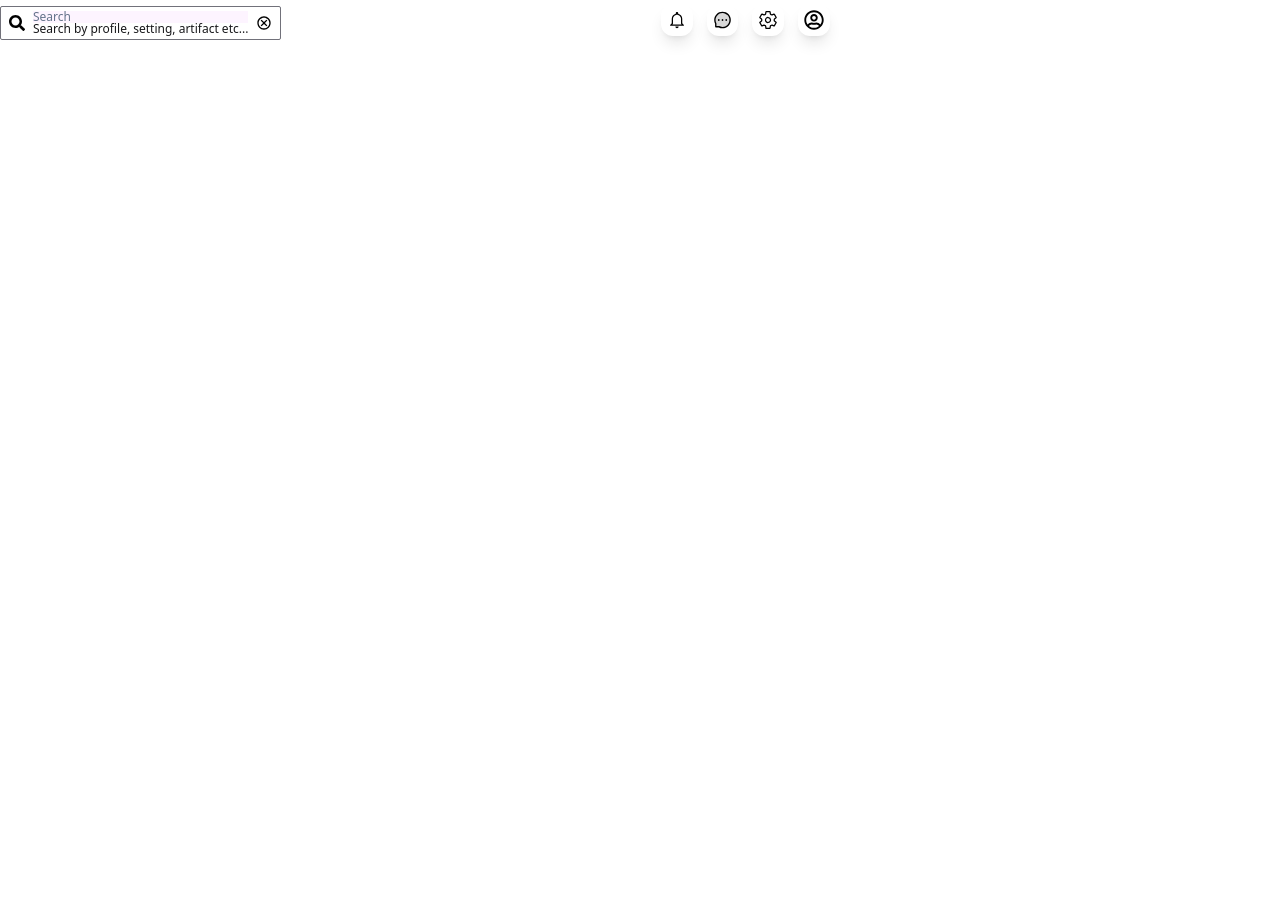
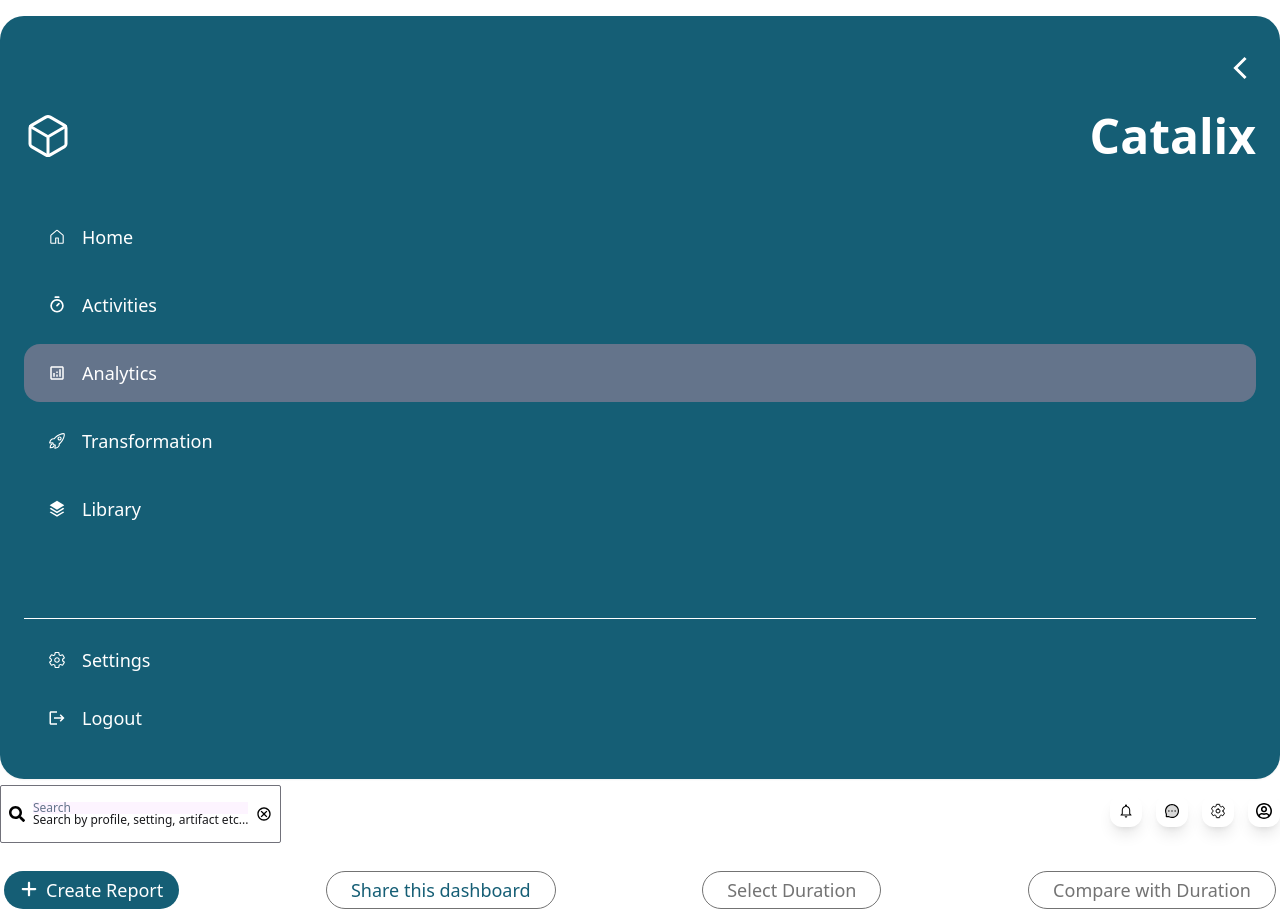
Before and after one commit to omp28/eaze-task, a React (Create React App) app: page / in a window 1280 px wide. Before the commit the page ends 800 px from the top, so only its background shows below. Built offline with nearby package versions, Linux system fonts and the light colour scheme.

Commit message:
feat(UI):dashboard actions

```diff
--- a/src/App.js
+++ b/src/App.js
@@ -6,7 +6,7 @@
 function App() {
   return (
     <div>
-      {/* <Sidebar /> */}
+      <Sidebar />
       <Hero />
     </div>
   );
--- a/src/component/hero.js
+++ b/src/component/hero.js
@@ -1,8 +1,14 @@
 import React from "react";
 import Nav from "./heroSubModule/nav";
+import DashboardActions from "./heroSubModule/DashboardActions";
 
 const hero = () => {
-  return <Nav />;
+  return (
+    <div>
+      <Nav />
+      <DashboardActions />
+    </div>
+  );
 };
 
 export default hero;
--- /dev/null
+++ b/src/component/heroSubModule/DashboardActions.js
@@ -0,0 +1,26 @@
+import * as React from "react";
+import { FaPlus } from "react-icons/fa6";
+
+function DashboardActions() {
+  return (
+    <div className="flex gap-2.5 justify-between px-1 mt-7 text-lg font-medium leading-5 text-center text-neutral-500 max-md:flex-wrap">
+      <div className="flex flex-col justify-center text-white bg-cyan-800 rounded-3xl">
+        <button className="flex gap-2 justify-between px-4 py-2">
+          <FaPlus />
+          <div>Create Report</div>
+        </button>
+      </div>
+      <button className="justify-center px-6 py-2 text-cyan-800 border border-solid border-neutral-500 rounded-3xl max-md:px-5">
+        Share this dashboard
+      </button>
+      <button className="justify-center px-6 py-2 border border-solid border-neutral-500 rounded-3xl max-md:px-5">
+        Select Duration
+      </button>
+      <button className="justify-center px-6 py-2 border border-solid border-neutral-500 rounded-3xl max-md:px-5">
+        Compare with Duration
+      </button>
+    </div>
+  );
+}
+
+export default DashboardActions;
--- a/src/component/heroSubModule/nav.js
+++ b/src/component/heroSubModule/nav.js
@@ -8,11 +8,11 @@
 
 function Nav() {
   return (
-    <div className="flex gap-5 justify-between self-end max-w-full w-[830px] max-md:flex-wrap">
+    <div className="flex gap-5 justify-between self-end max-w-full w-full max-md:flex-wrap">
       <div className="flex flex-col justify-center self-start mt-1.5 font-light rounded-sm border border-solid border-zinc-500">
-        <div className="flex gap-2 items-center px-2 py-0.5 rounded-sm">
+        <div className="flex gap-2 items-center px-2 py-2 rounded-sm">
           <FaSearch className="w-4 h-4" />
-          <div className="flex flex-col flex-1 justify-center self-stretch py-0.5">
+          <div className="flex flex-col flex-1 justify-center self-stretch py-2">
             <div className="justify-center text-xs leading-3 whitespace-nowrap bg-fuchsia-50 text-slate-500">
               Search
             </div>
@@ -24,16 +24,16 @@
         </div>
       </div>
       <div className="flex gap-3.5 items-center">
-        <div className="flex justify-center items-center self-stretch p-1.5 my-auto w-8 h-8 bg-white rounded-xl shadow-lg">
+        <div className="flex justify-center items-center self-stretch p-2 my-auto w-8 h-8 bg-white rounded-xl shadow-lg">
           <IoMdNotificationsOutline className="w-5 h-5" />
         </div>
-        <div className="flex justify-center items-center self-stretch p-1.5 my-auto bg-white rounded-xl shadow-lg h-[31px] w-[31px]">
+        <div className="flex justify-center items-center self-stretch p-2 my-auto bg-white rounded-xl shadow-lg h-8 w-8">
           <AiTwotoneMessage className="w-5 h-5" />
         </div>
-        <div className="flex justify-center items-center self-stretch p-1.5 my-auto w-8 h-8 bg-white rounded-xl shadow-lg">
+        <div className="flex justify-center items-center self-stretch p-2 my-auto w-8 h-8 bg-white rounded-xl shadow-lg">
           <IoSettingsOutline className="w-5 h-5" />
         </div>
-        <div className="flex justify-center items-center self-stretch p-1.5 my-auto w-8 h-8 bg-white rounded-xl shadow-lg">
+        <div className="flex justify-center items-center self-stretch p-2 my-auto w-8 h-8 bg-white rounded-xl shadow-lg">
           <FaRegUserCircle className="w-5 h-5" />
         </div>
       </div>
--- a/src/component/sidebar.js
+++ b/src/component/sidebar.js
@@ -11,7 +11,7 @@
 
 function Sidebar() {
   return (
-    <div className="flex flex-col px-6 pt-9 pb-5 mx-auto mt-4 w-full text-lg text-white whitespace-nowrap bg-cyan-800 shadow-sm rounded-[35.556px] max-md:px-5 max-md:mt-10">
+    <div className="flex flex-col px-6 pt-9 pb-5 mx-auto mt-4 w-full text-lg text-white whitespace-nowrap bg-cyan-800 shadow-sm rounded-3xl max-md:px-5 max-md:mt-10">
       <IoChevronBackSharp className="w-8 h-8 self-end" />
       <div className="flex gap-3 justify-between mt-7 text-5xl font-semibold">
         <IoCubeOutline />
```
